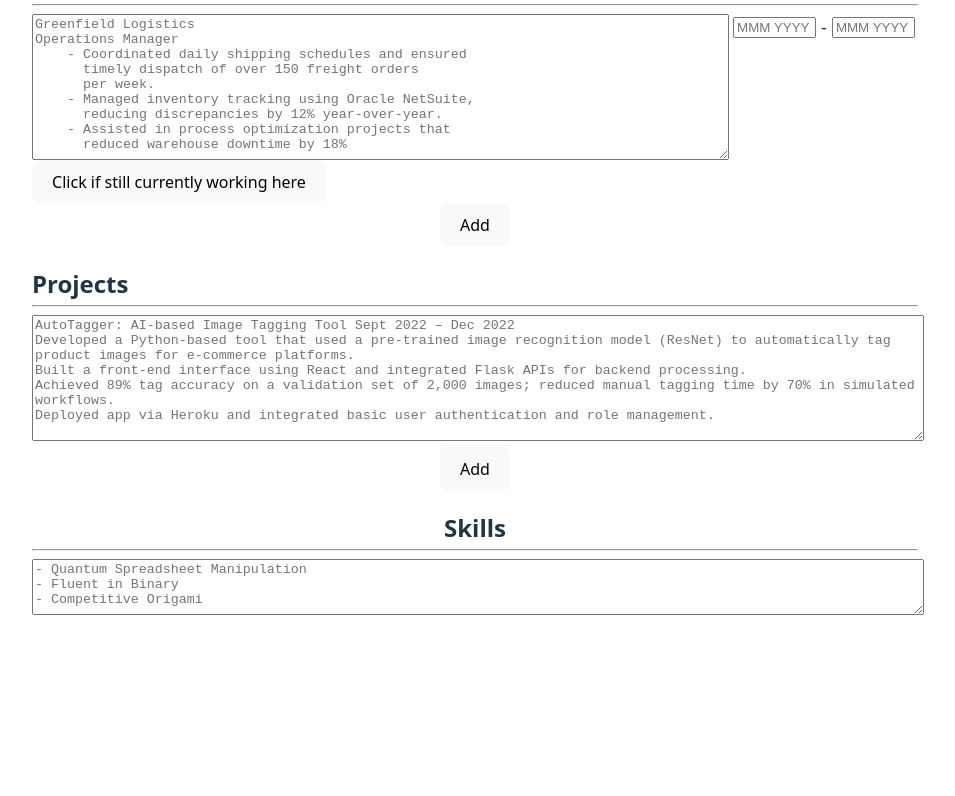
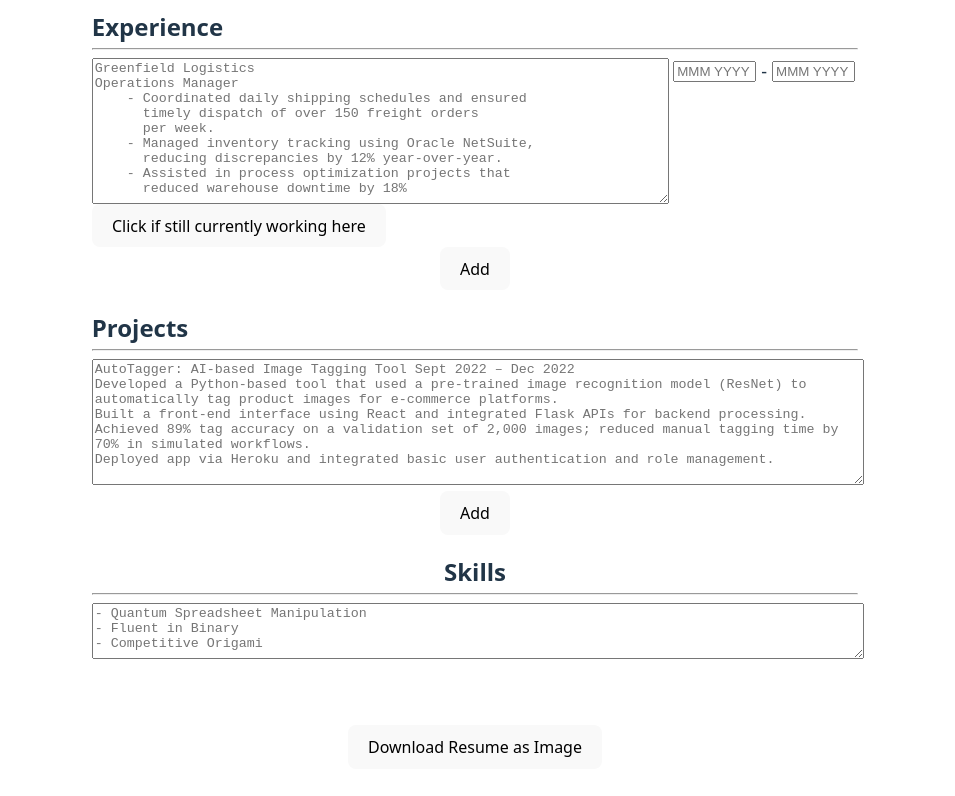
Before and after one commit to Kineth-t/Odin-Project-CV-Application, a React (Vite) app: page / in a window 1280 px wide. Shown: the part 580-1376 px from the top of the page, without its empty margins (165-1120 px from the left). Before the commit the page ends 1233 px from the top, so only its background shows below. Built offline with nearby package versions, Linux system fonts and the light colour scheme.

Commit message:
Make it printable as image

```diff
--- a/package.json
+++ b/package.json
@@ -10,6 +10,7 @@
     "preview": "vite preview"
   },
   "dependencies": {
+    "html2canvas": "^1.4.1",
     "react": "^19.1.0",
     "react-dom": "^19.1.0"
   },
--- a/src/App.jsx
+++ b/src/App.jsx
@@ -5,6 +5,9 @@ import Experiences from './Components/Experiences'
 import Projects from './Components/Projects'
 import Skills from './Components/Skills'
 import './App.css'
+import DownloadImageButton from './Components/DownloadImageButton'
+
+
 
 function App() {
     const [cvData, setCvData] = useState({
@@ -21,6 +24,7 @@ function App() {
 
     return (
         <>
+            <div id="resume" style={{ padding: '40px', margin: '20px', background: 'white' }}>
                 <GeneralInformation data={cvData.generalInfo}
                 onChange={(newInfo) => setCvData((prev) => ({ ...prev, generalInfo: newInfo }))}/>
                 <Educations data={cvData.educations}
@@ -28,6 +32,8 @@ function App() {
                 <Experiences />
                 <Projects />
                 <Skills />
+            </div>
+            <DownloadImageButton />
         </>
     )
 }
--- /dev/null
+++ b/src/Components/DownloadImageButton.jsx
@@ -0,0 +1,23 @@
+// Components/DownloadImageButton.jsx
+import React from 'react';
+import html2canvas from 'html2canvas';
+
+export default function DownloadImageButton() {
+  const handleDownload = () => {
+    const element = document.getElementById('resume');
+    html2canvas(element, {
+      ignoreElements: (el) => el.classList.contains('ignore-for-image')
+    }).then((canvas) => {
+      const link = document.createElement('a');
+      link.download = 'resume.png';
+      link.href = canvas.toDataURL();
+      link.click();
+    });
+  };
+
+  return (
+    <button className="ignore-for-image" onClick={handleDownload}>
+      Download Resume as Image
+    </button>
+  );
+}
--- a/src/Components/Education.jsx
+++ b/src/Components/Education.jsx
@@ -33,12 +33,12 @@ Bachelor of Science (Computer Science)
                     )}
                 </div>
             </div>
-            <button type="button" onClick={handleButtonClick}>
+            <button type="button" onClick={handleButtonClick} className="ignore-for-image">
                         {isCurrentlyStudying
                             ? 'Undo currently studying'
                             : 'Click if still currently studying here'}
             </button>
-            {showRemove && <button onClick={onRemove}>Remove</button>}
+            {showRemove && <button onClick={onRemove} className="ignore-for-image">Remove</button>}
         </>
     );
 }
--- a/src/Components/Educations.jsx
+++ b/src/Components/Educations.jsx
@@ -29,7 +29,7 @@ function Educations({}) {
                     />
                 ))}
             </div>
-            <button onClick={addEducation}>Add</button>
+            <button onClick={addEducation} className="ignore-for-image">Add</button>
         </>
     )
 }
--- a/src/Components/Experience.jsx
+++ b/src/Components/Experience.jsx
@@ -36,12 +36,12 @@ Operations Manager
                     )}
                 </div>
             </div>
-            <button type="button" onClick={handleButtonClick}>
+            <button type="button" onClick={handleButtonClick} className="ignore-for-image">
                         {stillWorkingHere
                             ? 'Undo currently working'
                             : 'Click if still currently working here'}
             </button>
-            {showRemove && <button onClick={onRemove}>Remove</button>}
+            {showRemove && <button onClick={onRemove} className="ignore-for-image">Remove</button>}
         </>
     )
 }
--- a/src/Components/Experiences.jsx
+++ b/src/Components/Experiences.jsx
@@ -29,7 +29,7 @@ function Experiences() {
                     showRemove={experienceList.length > 1}/>
                 ))}
             </div>
-            <button onClick={addExperience}>Add</button>
+            <button onClick={addExperience} className="ignore-for-image">Add</button>
         </>
     )
 }
--- a/src/Components/Project.jsx
+++ b/src/Components/Project.jsx
@@ -8,7 +8,7 @@ Built a front-end interface using React and integrated Flask APIs for backend pr
 Achieved 89% tag accuracy on a validation set of 2,000 images; reduced manual tagging time by 70% in simulated workflows.
 Deployed app via Heroku and integrated basic user authentication and role management." style={{width:"100%",height:"120px"}}>
                 </textarea>
-                {showRemove && <button onClick={onRemove}>Remove</button>}
+                {showRemove && <button onClick={onRemove} className="ignore-for-image">Remove</button>}
             </div>
         </>
     )
--- a/src/Components/Projects.jsx
+++ b/src/Components/Projects.jsx
@@ -29,7 +29,7 @@ function Projects() {
                     />
                 ))}
             </div>
-            <button onClick={addProject}>Add</button>
+            <button onClick={addProject} className="ignore-for-image">Add</button>
         </>
     )
 }
```
Also changed, not shown: 1 other file (tests, documents, lock files or other folders). Lines whose indentation alone changed are shown as unchanged.
